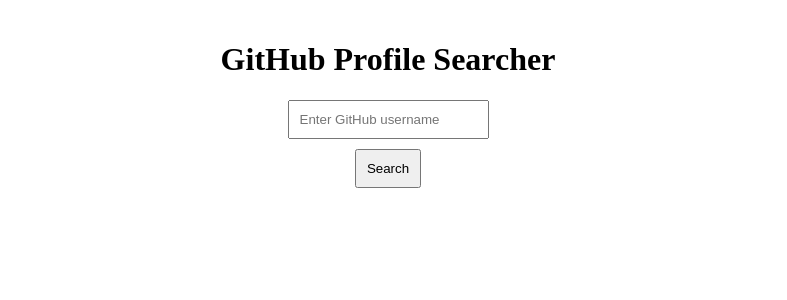
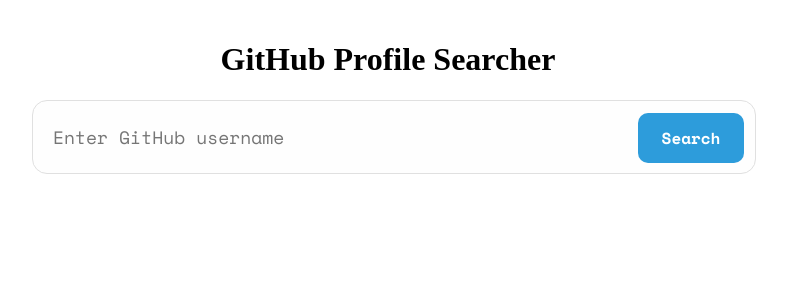
Before and after one commit to Gulverda/Github-Profile-Searcher, a React (Create React App) app: page / in a window 1280 px wide. Shown: the top 300 px of the page, without its empty margins (252-1039 px from the left). Built offline with nearby package versions, Linux system fonts and the light colour scheme.

Commit message:
Desgin Update

```diff
--- a/public/index.html
+++ b/public/index.html
@@ -9,6 +9,9 @@
       name="description"
       content="Web site created using create-react-app"
     />
+    <link rel="preconnect" href="https://fonts.googleapis.com">
+<link rel="preconnect" href="https://fonts.gstatic.com" crossorigin>
+<link href="https://fonts.googleapis.com/css2?family=Space+Mono:ital,wght@0,400;0,700;1,400;1,700&display=swap" rel="stylesheet">
     <link rel="apple-touch-icon" href="%PUBLIC_URL%/logo192.png" />
     <link rel="manifest" href="%PUBLIC_URL%/manifest.json" />
     <title>React App</title>
--- a/src/App.tsx
+++ b/src/App.tsx
@@ -24,12 +24,36 @@
 `;
 
 const Input = styled.input`
-  padding: 10px;
+  outline: none;
+  border: none;
+  height: 70px;
+  border-radius: 15px;
+  background: #FEFEFE;
+  border: 1px solid #E0E0E0;
   margin-bottom: 10px;
+  width: 700px;
+  padding-left: 20px;
+  color: #4B6A9B;
+font-family: "Space Mono";
+font-size: 18px;
+font-style: normal;
+font-weight: 400;
+line-height: 25px; /* 138.889% */
 `;
 
 const Button = styled.button`
-  padding: 10px;
+  width: 106px;
+  height: 50px;
+  margin-left: -118px;
+  color: #FFF;
+font-family: "Space Mono";
+font-size: 16px;
+font-style: normal;
+font-weight: 700;
+line-height: normal;
+  border-radius: 10px;
+  border: none;
+  background-color: #2D9CDB;
 `;
 
 const ProfileInfo = styled.div`
@@ -67,6 +91,7 @@
   return (
     <Container>
       <h1>GitHub Profile Searcher</h1>
+      <div className="input">
       <Input
         type="text"
         placeholder="Enter GitHub username"
@@ -74,6 +99,7 @@
         onChange={(e) => setUsername(e.target.value)}
       />
       <Button onClick={handleSearch}>Search</Button>
+      </div>
 
       {profileData.profile && (
         <ProfileInfo>
--- a/src/index.css
+++ b/src/index.css
@@ -1,13 +1,14 @@
-body {
-  margin: 0;
-  font-family: -apple-system, BlinkMacSystemFont, 'Segoe UI', 'Roboto', 'Oxygen',
-    'Ubuntu', 'Cantarell', 'Fira Sans', 'Droid Sans', 'Helvetica Neue',
-    sans-serif;
-  -webkit-font-smoothing: antialiased;
-  -moz-osx-font-smoothing: grayscale;
+.input{
+  display: flex;
+  justify-content: center;
+  align-items: center;
 }
 
-code {
-  font-family: source-code-pro, Menlo, Monaco, Consolas, 'Courier New',
-    monospace;
+h1{
+  color: #4B6A9B;
+font-family: "Space Mono";
+font-size: 18px;
+font-style: normal;
+font-weight: 400;
+line-height: 25px; /* 138.889% */
 }
```
